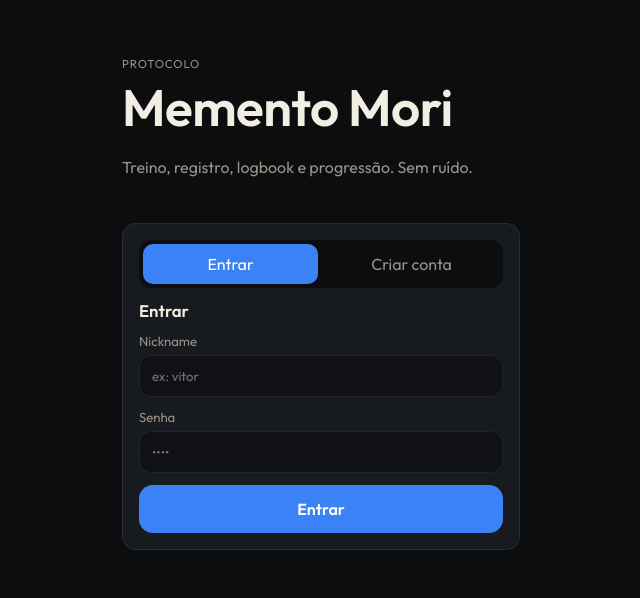
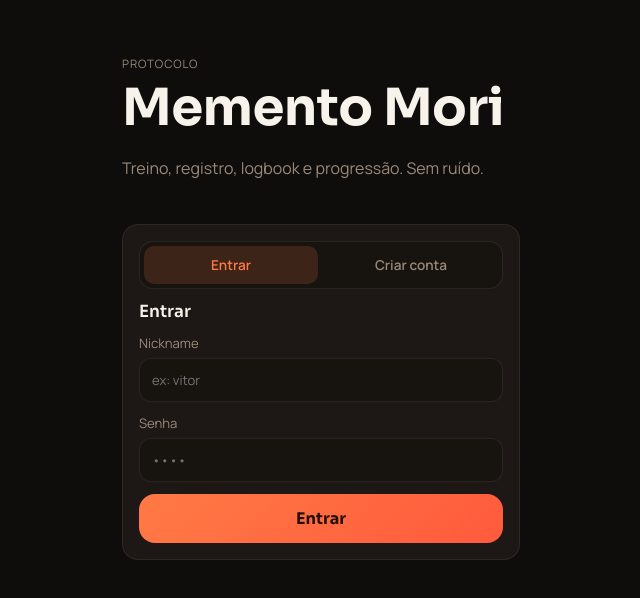
Before and after one commit to vitorhugodsouzax/track-gym, a React (Vite) app in the folder frontend/: page / in a window 1280 px wide. Shown: the top 598 px of the page, without its empty margins (319-959 px from the left). Built offline with nearby package versions, Linux system fonts and the light colour scheme; no server answers.

Commit message:
feat: alteracao do front end

```diff
--- a/frontend/index.html
+++ b/frontend/index.html
@@ -6,7 +6,7 @@
     <title>Memento Mori</title>
     <link rel="preconnect" href="https://fonts.googleapis.com" />
     <link rel="preconnect" href="https://fonts.gstatic.com" crossorigin />
-    <link href="https://fonts.googleapis.com/css2?family=Outfit:wght@400;500;600;700&display=swap" rel="stylesheet" />
+    <link href="https://fonts.googleapis.com/css2?family=Sora:wght@500;600;700;800&family=Manrope:wght@400;500;600;700&display=swap" rel="stylesheet" />
   </head>
   <body>
     <div id="root"></div>
--- a/frontend/src/pages/HistoryPage.tsx
+++ b/frontend/src/pages/HistoryPage.tsx
@@ -21,6 +21,40 @@ function statusLabel(status: ExerciseStatus, detail: string | null) {
   return 'Sem histórico ainda';
 }
 
+function sessionVolume(session: WorkoutSessionRecord) {
+  let volume = 0;
+  let sets = 0;
+  for (const exercise of session.exercises) {
+    for (const set of exercise.sets) {
+      if (set.completedReps === null) continue;
+      const weight = set.actualWeight ?? set.plannedWeight ?? 0;
+      volume += weight * set.completedReps;
+      sets += 1;
+    }
+  }
+  return { volume, sets };
+}
+
+function formatTonnes(kg: number) {
+  return kg >= 1000 ? `${(kg / 1000).toLocaleString('pt-BR', { maximumFractionDigits: 1 })}t` : `${kg.toLocaleString('pt-BR')} kg`;
+}
+
+function weeklyVolumeSummary(sessions: WorkoutSessionRecord[]) {
+  const now = Date.now();
+  const week = 7 * 24 * 60 * 60 * 1000;
+  let current = 0;
+  let previous = 0;
+  for (const session of sessions) {
+    const age = now - new Date(session.performedAt).getTime();
+    if (age < 0) continue;
+    const { volume } = sessionVolume(session);
+    if (age <= week) current += volume;
+    else if (age <= week * 2) previous += volume;
+  }
+  const deltaPct = previous > 0 ? ((current - previous) / previous) * 100 : null;
+  return { current, deltaPct };
+}
+
 export function HistoryPage() {
   const [mode, setMode] = useState<ViewMode>('exercise');
   const [groups, setGroups] = useState<HistoryDayGroup[]>([]);
@@ -29,6 +63,7 @@ export function HistoryPage() {
   const [openExercise, setOpenExercise] = useState<{ id: string; name: string }>();
   const [detail, setDetail] = useState<ExerciseHistoryEntry[]>([]);
   const [confirmingDeleteId, setConfirmingDeleteId] = useState<string>();
+  const [expandedSessionId, setExpandedSessionId] = useState<string>();
 
   useEffect(() => {
     getHistoryExercises().then(setGroups).catch(() => setGroups([]));
@@ -73,12 +108,28 @@ export function HistoryPage() {
     );
   }
 
+  const weekly = weeklyVolumeSummary(sessions);
+
   return (
     <section className="stack">
       <header className="page-hero">
-        <p className="eyebrow">Evolução</p>
+        <p className="eyebrow">Últimas sessões</p>
         <h1>Histórico</h1>
       </header>
+      {sessions.length > 0 && (
+        <div className="volume-card">
+          <div className="volume-card-figure">
+            <span className="eyebrow">Volume semanal</span>
+            <strong>{formatTonnes(weekly.current)}</strong>
+            {weekly.deltaPct !== null && (
+              <span className={`volume-card-delta ${weekly.deltaPct >= 0 ? 'up' : 'down'}`}>
+                {weekly.deltaPct >= 0 ? '+' : ''}{weekly.deltaPct.toFixed(1)}% vs. semana anterior
+              </span>
+            )}
+          </div>
+          <Sparkline values={sessions.slice(0, 8).map((session) => sessionVolume(session).volume).reverse()} />
+        </div>
+      )}
       <Segmented options={MODE_OPTIONS} value={mode} onChange={setMode} />
       {mode === 'exercise' ? (
         <>
@@ -107,15 +158,21 @@ export function HistoryPage() {
           ))}
         </>
       ) : (
-        sessions.length === 0 ? <p className="muted">Nenhum treino concluído ainda.</p> : sessions.map((session) => (
-          <article className="log-card" key={session.id}>
-            <header>
-              <h2>{session.workoutDay.name}</h2>
-              <small>{new Date(session.performedAt).toLocaleDateString('pt-BR')}</small>
-              <button aria-label="Excluir sessão" className="icon-button" onClick={() => setConfirmingDeleteId(session.id)}>
+        sessions.length === 0 ? <p className="muted">Nenhum treino concluído ainda.</p> : sessions.map((session) => {
+          const { volume, sets } = sessionVolume(session);
+          const expanded = expandedSessionId === session.id;
+          return (
+            <div className="stack" key={session.id} style={{ gap: 8 }}>
+              <div className="session-row" role="button" tabIndex={0} onClick={() => setExpandedSessionId(expanded ? undefined : session.id)}>
+                <div className="session-row-body">
+                  <small>{new Date(session.performedAt).toLocaleDateString('pt-BR', { day: '2-digit', month: 'short' })}</small>
+                  <strong>{session.workoutDay.name}</strong>
+                  <span className="session-row-meta">{formatTonnes(volume)} · {sets} séries</span>
+                </div>
+                <button aria-label="Excluir sessão" className="icon-button" onClick={(event) => { event.stopPropagation(); setConfirmingDeleteId(session.id); }}>
                   <TrashIcon />
                 </button>
-            </header>
+              </div>
               {confirmingDeleteId === session.id && (
                 <div className="row-actions">
                   <span className="muted">Excluir esta sessão? Não pode ser desfeito.</span>
@@ -123,7 +180,7 @@ export function HistoryPage() {
                   <button className="ghost" onClick={() => setConfirmingDeleteId(undefined)}>Cancelar</button>
                 </div>
               )}
-            {session.exercises.map((exercise) => (
+              {expanded && session.exercises.map((exercise) => (
                 <div className="log-exercise" key={exercise.id}>
                   <strong>{exercise.nameSnapshot}</strong>
                   {exercise.sets.map((set) => (
@@ -133,8 +190,9 @@ export function HistoryPage() {
                   ))}
                 </div>
               ))}
-          </article>
-        ))
+            </div>
+          );
+        })
       )}
     </section>
   );
--- a/frontend/src/styles.css
+++ b/frontend/src/styles.css
@@ -1,15 +1,19 @@
 :root {
-  --bg: #0c0d0f;
-  --bg-2: #14161a;
-  --card: #171a1f;
-  --line: rgba(244, 238, 224, 0.08);
-  --text: #f3eee4;
-  --muted: #9a9388;
-  --accent: #3b82f6;
-  --accent-ink: #ffffff;
-  --danger: #ff8b7a;
-  --radius: 14px;
-  --font: "Outfit", system-ui, sans-serif;
+  --bg: #0f0d0b;
+  --bg-2: #17130f;
+  --card: #1d1815;
+  --card-soft: #251f19;
+  --line: rgba(255, 237, 220, 0.08);
+  --text: #f7f2ea;
+  --muted: #99897a;
+  --accent: #ff7a45;
+  --accent-2: #ff5a3c;
+  --accent-soft: rgba(255, 122, 69, 0.16);
+  --accent-ink: #221007;
+  --danger: #ff6b6b;
+  --radius: 16px;
+  --font-heading: "Sora", system-ui, sans-serif;
+  --font: "Manrope", system-ui, sans-serif;
   color: var(--text);
   background: var(--bg);
   font-family: var(--font);
@@ -25,8 +29,8 @@ body {
 
 button, input, select { font: inherit; color: inherit; }
 button { cursor: pointer; }
-h1, h2 { margin: 0; }
-h1 { font-size: 1.5rem; font-weight: 600; letter-spacing: -0.01em; }
+h1, h2 { margin: 0; font-family: var(--font-heading); }
+h1 { font-size: 1.5rem; font-weight: 700; letter-spacing: -0.01em; }
 h2 { font-size: 1.05rem; font-weight: 600; }
 
 .topbar {
@@ -91,20 +95,24 @@ main {
 .alert, .status {
   padding: 12px 14px;
   border-radius: 12px;
-  background: #22181a;
+  background: #241615;
   color: var(--danger);
 }
-.status { background: #1b2414; color: var(--accent); }
+.status { background: var(--accent-soft); color: var(--accent); }
 
 .primary, .ghost, .choice-card, .day-tabs button, .auth-card button {
   border: 0;
-  border-radius: 14px;
+  border-radius: var(--radius);
+}
+.primary, .ghost {
+  border-radius: 999px;
 }
 .primary {
-  background: var(--accent);
+  background: linear-gradient(135deg, var(--accent), var(--accent-2));
   color: var(--accent-ink);
-  font-weight: 600;
-  padding: 14px 16px;
+  font-weight: 700;
+  font-family: var(--font-heading);
+  padding: 14px 20px;
 }
 .primary:disabled, button:disabled { opacity: 0.55; }
 .ghost {
@@ -127,28 +135,32 @@ main {
   grid-template-columns: 1fr 1fr;
   gap: 6px;
   padding: 4px;
-  background: var(--bg);
-  border-radius: 12px;
+  background: var(--bg-2);
+  border-radius: 14px;
+  border: 1px solid var(--line);
 }
-.segmented button { background: transparent; border: 0; padding: 10px; border-radius: 10px; color: var(--muted); }
-.segmented .active, .day-tabs .active { background: var(--accent); color: var(--accent-ink); }
+.segmented button { background: transparent; border: 0; padding: 10px; border-radius: 10px; color: var(--muted); font-weight: 600; font-size: 0.85rem; }
+.segmented .active, .day-tabs .active { background: var(--accent-soft); color: var(--accent); }
 
-.segmented-pills { display: flex; gap: 8px; overflow-x: auto; padding-bottom: 2px; }
+.segmented-pills { display: flex; gap: 8px; overflow-x: auto; padding-bottom: 2px; background: var(--bg-2); border: 1px solid var(--line); border-radius: 14px; padding: 4px; }
 .segmented-pills button {
-  flex: 0 0 auto;
+  flex: 1 1 0;
   background: none;
-  border: 1px solid var(--line);
+  border: 0;
   color: var(--muted);
-  padding: 8px 16px;
-  border-radius: 999px;
-  font-size: 0.88rem;
+  padding: 10px 16px;
+  border-radius: 10px;
+  font-size: 0.82rem;
+  font-weight: 700;
+  letter-spacing: 0.03em;
+  text-transform: uppercase;
 }
-.segmented-pills .active { background: var(--accent); border-color: var(--accent); color: var(--accent-ink); font-weight: 600; }
+.segmented-pills .active { background: var(--accent); color: var(--accent-ink); font-weight: 700; }
 
 label { display: grid; gap: 6px; color: var(--muted); font-size: 0.82rem; }
 input, select {
   width: 100%;
-  background: #0f1114;
+  background: var(--bg-2);
   border: 1px solid var(--line);
   border-radius: 12px;
   padding: 12px;
@@ -159,8 +171,8 @@ input, select {
   gap: 8px;
   text-align: left;
   padding: 20px 18px;
-  background: linear-gradient(180deg, #161b24, var(--card));
-  border: 1px solid rgba(59, 130, 246, 0.2);
+  background: linear-gradient(180deg, var(--card-soft), var(--card));
+  border: 1px solid rgba(255, 122, 69, 0.2);
   transition: all 0.3s ease;
 }
 .choice-card:hover {
@@ -195,13 +207,18 @@ input, select {
   display: grid;
   place-items: center;
   border-radius: 50%;
-  background: rgba(59, 130, 246, 0.16);
+  background: var(--accent-soft);
   color: var(--accent);
   font-size: 0.75rem;
 }
-.exercise-card header h2 { color: var(--accent); }
+.exercise-card header h2 { color: var(--text); font-family: var(--font-heading); }
 .exercise-card header small, .log-card small { color: var(--muted); }
-.weight-field input { font-size: 1.35rem; font-weight: 600; }
+.weight-field input { font-size: 1.35rem; font-weight: 700; font-family: var(--font-heading); }
+
+.exercise-progress { display: flex; align-items: center; gap: 10px; }
+.exercise-progress-track { flex: 1; height: 4px; border-radius: 999px; background: var(--bg-2); overflow: hidden; }
+.exercise-progress-fill { height: 100%; background: linear-gradient(90deg, var(--accent), var(--accent-2)); border-radius: 999px; transition: width 0.25s ease; }
+.exercise-progress-label { color: var(--muted); font-size: 0.78rem; font-variant-numeric: tabular-nums; }
 
 .icon-circle {
   width: 38px;
@@ -234,37 +251,41 @@ input, select {
 
 .sets-table-head {
   display: grid;
-  grid-template-columns: 1fr 64px 56px 56px 20px;
-  gap: 6px;
+  grid-template-columns: 1fr 64px 56px 56px 24px;
+  gap: 8px;
   color: var(--muted);
-  font-size: 0.68rem;
-  letter-spacing: 0.04em;
+  font-size: 0.66rem;
+  letter-spacing: 0.06em;
   text-transform: uppercase;
-  padding: 4px 0;
+  padding: 2px 10px;
 }
 .sets-table-row {
   display: grid;
-  grid-template-columns: 1fr 64px 56px 56px 20px;
-  gap: 6px;
+  grid-template-columns: 1fr 64px 56px 56px 24px;
+  gap: 8px;
   align-items: center;
-  padding: 6px 0;
-  border-top: 1px solid var(--line);
+  padding: 10px;
+  background: var(--card-soft);
+  border-radius: 12px;
 }
-.sets-table-row input { padding: 8px; text-align: center; }
+.sets-table-row input { padding: 8px; text-align: center; background: var(--bg-2); border-radius: 8px; }
 .sets-table-row .rest-timer { grid-column: 1 / -1; }
 .sets-table-row .row-item-trail { font-size: 0.82rem; text-align: center; }
+.sets-table-row + .sets-table-row { margin-top: 6px; }
 
 .set-check {
-  width: 22px;
-  height: 22px;
+  width: 24px;
+  height: 24px;
   display: grid;
   place-items: center;
   border-radius: 50%;
   border: 1px solid var(--line);
-  color: transparent;
-  font-size: 0.7rem;
+  background: var(--bg-2);
+  color: var(--muted);
+  font-size: 0.68rem;
+  font-weight: 700;
 }
-.set-check.done { background: var(--accent); border-color: var(--accent); color: var(--accent-ink); }
+.set-check.done { background: linear-gradient(135deg, var(--accent), var(--accent-2)); border-color: transparent; color: var(--accent-ink); }
 
 .workout-action-bar {
   position: sticky;
@@ -274,26 +295,30 @@ input, select {
   align-items: center;
   justify-content: space-between;
   gap: 10px;
-  padding: 10px 14px;
+  padding: 14px 16px;
   margin: 0 -16px;
-  background: var(--bg-2);
-  border-bottom: 1px solid var(--line);
-  font-weight: 600;
+  background: var(--bg);
 }
-.workout-action-bar .primary.compact { padding: 8px 16px; font-size: 0.85rem; }
+.workout-action-bar-title { flex: 1; display: grid; gap: 2px; min-width: 0; }
+.workout-action-bar-title h1 { font-size: 1.3rem; }
+.workout-action-bar .primary.compact { padding: 10px 18px; font-size: 0.85rem; }
 
 .stats-row {
   display: grid;
   grid-template-columns: repeat(3, 1fr);
   gap: 8px;
+}
+.stats-row div {
+  display: grid;
+  gap: 2px;
+  text-align: center;
   background: var(--card);
   border: 1px solid var(--line);
-  border-radius: var(--radius);
-  padding: 12px;
+  border-radius: 14px;
+  padding: 12px 8px;
 }
-.stats-row div { display: grid; gap: 2px; text-align: center; }
-.stats-row strong { font-size: 1.1rem; }
-.stats-row span { color: var(--muted); font-size: 0.72rem; text-transform: uppercase; letter-spacing: 0.04em; }
+.stats-row strong { font-size: 1.15rem; font-family: var(--font-heading); }
+.stats-row span { color: var(--muted); font-size: 0.68rem; text-transform: uppercase; letter-spacing: 0.06em; }
 
 .workout-timer {
   display: inline-flex;
@@ -328,8 +353,8 @@ input, select {
   width: 100%;
   display: grid;
   grid-template-columns: repeat(4, 1fr);
-  padding: 6px max(0px, env(safe-area-inset-bottom)) 6px 0;
-  background: rgba(12, 13, 15, 0.94);
+  padding: 8px max(0px, env(safe-area-inset-bottom)) 8px 0;
+  background: rgba(15, 13, 11, 0.92);
   border-top: 1px solid var(--line);
   backdrop-filter: blur(16px);
 }
@@ -337,13 +362,20 @@ input, select {
   background: transparent;
   border: 0;
   color: var(--muted);
-  font-size: 0.68rem;
-  padding: 8px 4px 10px;
+  font-size: 0.66rem;
+  font-weight: 600;
+  padding: 6px 4px;
   display: grid;
   place-items: center;
-  gap: 3px;
+  gap: 4px;
+}
+.bottom-nav button svg {
+  padding: 6px;
+  border-radius: 999px;
+  box-sizing: content-box;
 }
 .bottom-nav .active { color: var(--accent); }
+.bottom-nav .active svg { background: var(--accent-soft); }
 
 @media (max-width: 380px) {
   .composer-set { grid-template-columns: 1fr 1fr; }
@@ -400,8 +432,37 @@ input, select {
   border-radius: 8px;
   font-size: 0.88rem;
 }
-.autocomplete-list button:hover { background: rgba(59, 130, 246, 0.14); }
+.autocomplete-list button:hover { background: var(--accent-soft); }
 .autocomplete-list .muted { font-size: 0.76rem; flex: 0 0 auto; }
+
+.volume-card {
+  background: var(--card);
+  border: 1px solid var(--line);
+  border-radius: var(--radius);
+  padding: 16px;
+  display: flex;
+  justify-content: space-between;
+  align-items: flex-end;
+  gap: 12px;
+}
+.volume-card-figure { display: grid; gap: 4px; }
+.volume-card-figure strong { font-size: 1.9rem; font-family: var(--font-heading); }
+.volume-card-delta { font-size: 0.8rem; font-weight: 700; }
+.volume-card-delta.up { color: #7ed58a; }
+.volume-card-delta.down { color: var(--danger); }
+
+.session-row {
+  display: flex;
+  justify-content: space-between;
+  align-items: center;
+  gap: 12px;
+  background: var(--card);
+  border: 1px solid var(--line);
+  border-radius: var(--radius);
+  padding: 14px 16px;
+}
+.session-row-body { display: grid; gap: 2px; }
+.session-row-meta { color: var(--muted); font-size: 0.82rem; }
 
 .video-link {
   display: inline-flex;
```
Also changed, not shown: frontend/src/components/ExerciseCard.tsx (+12 -0 lines), frontend/src/pages/WorkoutPage.tsx (+5 -3 lines). Lines whose indentation alone changed are shown as unchanged.
